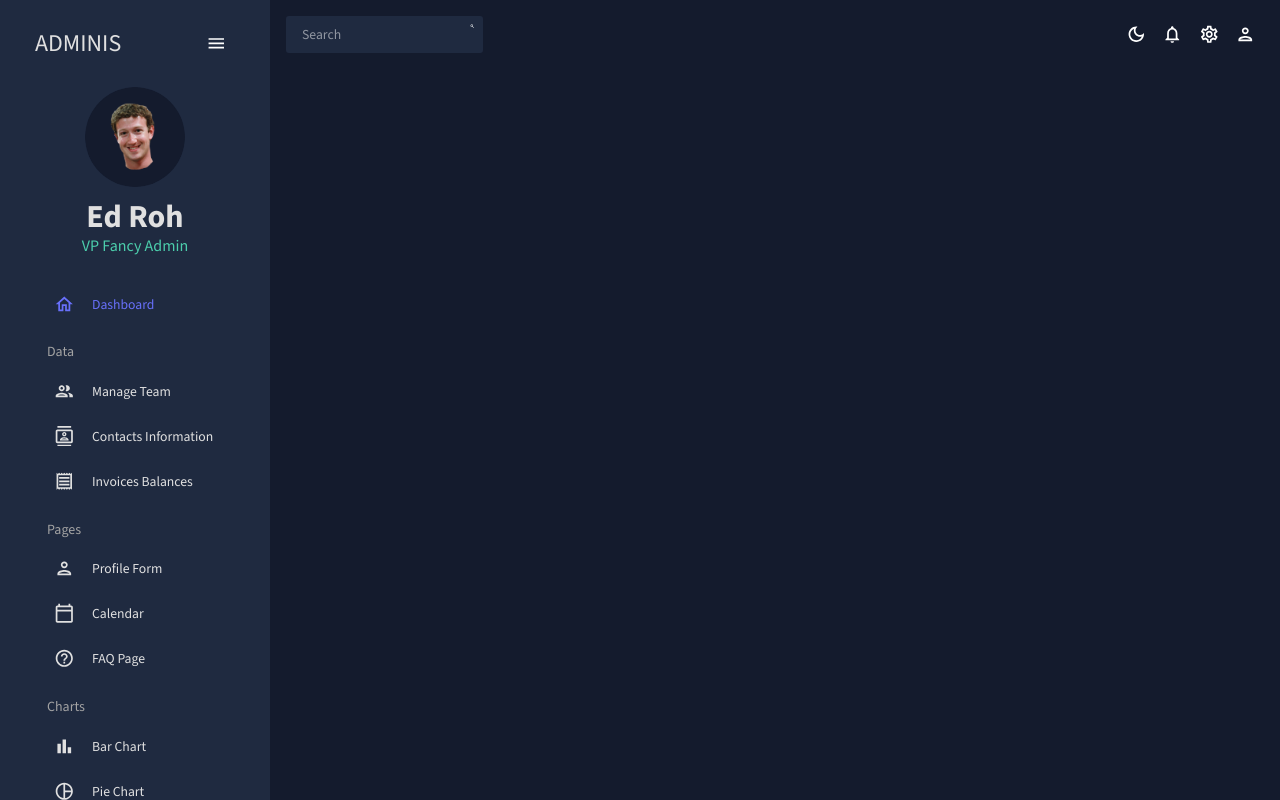
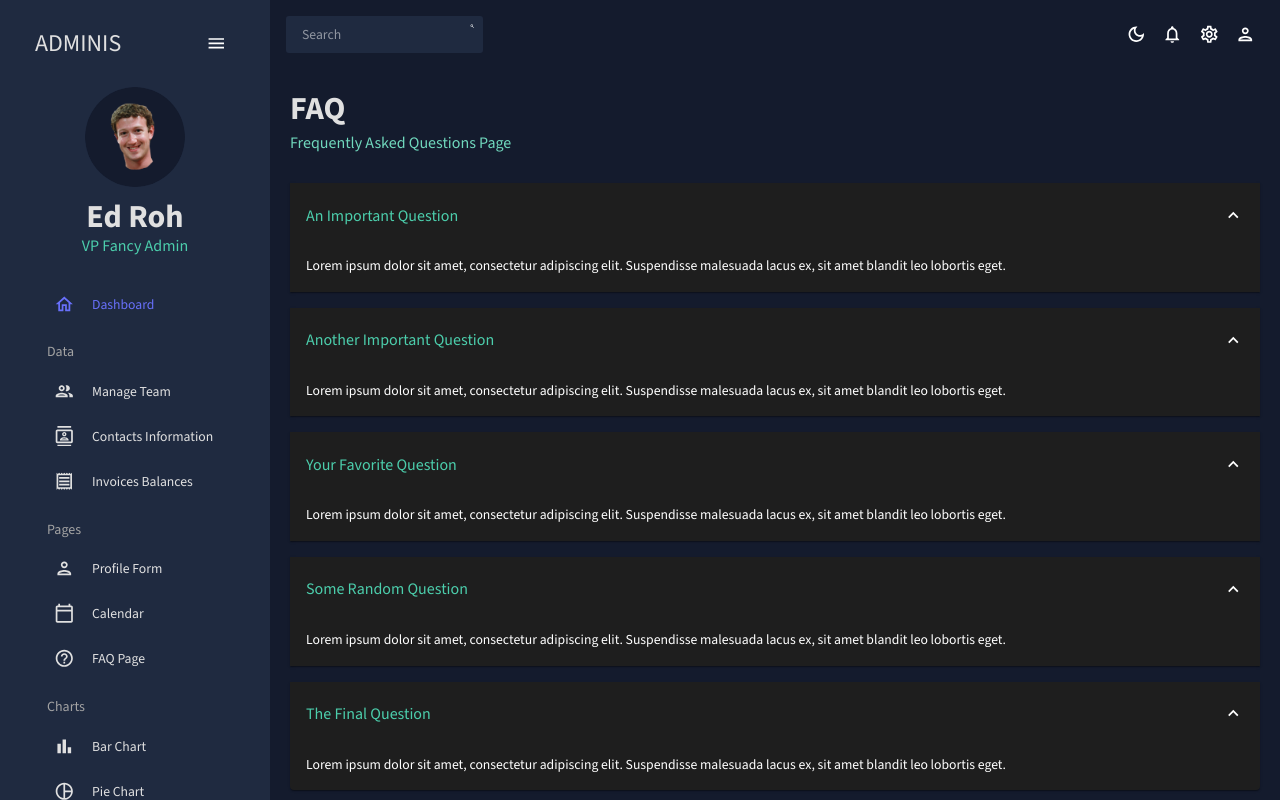
Before and after one commit to ommlet58/react, a React (Create React App) app in the folder Admin DashBoard/admin/: page /faq in a window 1280 px wide. Built offline with nearby package versions, Linux system fonts and the light colour scheme; the HTML template or start-up script is replaced by a standard one.

Commit message:
calendar and faq &

```diff
--- a/Admin DashBoard/admin/src/App.js
+++ b/Admin DashBoard/admin/src/App.js
@@ -9,10 +9,10 @@ import Contacts from "./scenes/contacts";
 import Invoices from "./scenes/invoices";
 import Form from "./scenes/form";
 import Calendar from "./scenes/calendar";
+import FAQ from "./scenes/faq";
 /*import Bar from "./scenes/bar";
 import Line from "./scenes/line";
 import Pie from "./scenes/pie";
-import FAQ from "./scenes/faq";
 import Geography from "./scenes/geography";*/
 
 function App() {
@@ -34,8 +34,9 @@ function App() {
                     <Route path="/invoices" element={<Invoices></Invoices>}></Route>
                   <Route path="/form" element={<Form></Form>}></Route>
                   <Route path="/calendar" element={<Calendar></Calendar>}></Route>
+                  <Route path="/faq" element={<FAQ></FAQ>}></Route>
                    {/* <Route path="/bar" element={<Bar></Bar>}></Route>
-                   <Route path="/pie" element={<Pie></Pie>}></Route>
+                  <Route path="/pie" element={<Pie></Pie>}></Route>
                    <Route path="/line" element={<Line></Line>}></Route>
                    <Route path="/geography" element={<Geography></Geography>}></Route>
   */}
--- a/Admin DashBoard/admin/src/scenes/calendar/index.jsx
+++ b/Admin DashBoard/admin/src/scenes/calendar/index.jsx
@@ -1,29 +1,25 @@
-
-import { formatDate } from '@fullcalendar/core';
-import FullCalendar from '@fullcalendar/react'
-import dayGridPlugin from '@fullcalendar/daygrid'
-import timeGridPlugin from '@fullcalendar/timegrid';
-import listPlugin from '@fullcalendar/list';
-import interactionPlugin from '@fullcalendar/interaction';
+import { formatDate } from "@fullcalendar/core";
+import FullCalendar from "@fullcalendar/react";
+import dayGridPlugin from "@fullcalendar/daygrid";
+import timeGridPlugin from "@fullcalendar/timegrid";
+import listPlugin from "@fullcalendar/list";
+import interactionPlugin from "@fullcalendar/interaction";
 import {
   Box,
   List,
   ListItem,
   ListItemText,
   Typography,
-    useTheme
+  useTheme,
 } from "@mui/material";
-import Header from '../../components/Header';
-import {token} from "../../theme";
-import { useState } from 'react';
-
-
-
+import Header from "../../components/Header";
+import { token } from "../../theme";
+import { useState } from "react";
 
 const Calendar = () => {
   const theme = useTheme();
   const colors = token(theme.palette.mode);
-    const [currentEvents, setCurrentEvents]=useState([]);
+  const [currentEvents, setCurrentEvents] = useState([]);
   const handleDateClick = (selected) => {
     const title = prompt("Please enter a new title for your event");
     const calendarApi = selected.view.calendar;
@@ -50,12 +46,88 @@ const Calendar = () => {
     }
   };
 
+  return (
+    <Box m="20px">
+      <Header title="Calendar" subtitle="Full Calendar Interactive Page" />
+
+      <Box display="flex" justifyContent="space-between">
+        {/* CALENDAR SIDEBAR */}
+        <Box
+          flex="1 1 20%"
+          backgroundColor={colors.primary[400]}
+          p="15px"
+          borderRadius="4px"
+        >
+          <Typography variant="h5">Events</Typography>
+          <List>
+            {currentEvents.map((event) => (
+              <ListItem
+                key={event.id}
+                sx={{
+                  backgroundColor: colors.greenAccent[500],
+                  margin: "10px 0",
+                  borderRadius: "2px",
+                }}
+              >
+                <ListItemText
+                  primary={event.title}
+                  secondary={
+                    <Typography>
+                      {formatDate(event.start, {
+                        year: "numeric",
+                        month: "short",
+                        day: "numeric",
+                      })}
+                    </Typography>
+                  }
+                />
+              </ListItem>
+            ))}
+          </List>
+        </Box>
+
+        {/* CALENDAR */}
+        <Box flex="1 1 100%" ml="15px">
+          <FullCalendar
+            height="75vh"
+            plugins={[
+              dayGridPlugin,
+              timeGridPlugin,
+              interactionPlugin,
+              listPlugin,
+            ]}
+            headerToolbar={{
+              left: "prev,next today",
+              center: "title",
+              right: "dayGridMonth,timeGridWeek,timeGridDay,listMonth",
+            }}
+            initialView="dayGridMonth"
+            editable={true}
+            selectable={true}
+            selectMirror={true}
+            dayMaxEvents={true}
+            select={handleDateClick}
+            eventClick={handleEventClick}
+            eventsSet={(events) => setCurrentEvents(events)}
+            initialEvents={[
+              {
+                id: "12315",
+                title: "All-day event",
+                date: "2022-09-14",
+              },
+              {
+                id: "5123",
+                title: "Timed event",
+                date: "2022-09-28",
+              },
+            ]}
+          />
+        </Box>
+      </Box>
+    </Box>
+  );
+};
 
 
-return(<Box>
-
-
-</Box>);
-  };
 
 export default Calendar;
--- /dev/null
+++ b/Admin DashBoard/admin/src/scenes/faq/index.jsx
@@ -0,0 +1,86 @@
+import { Box, useTheme } from "@mui/material";
+import Header from "../../components/Header";
+import Accordion from "@mui/material/Accordion";
+import AccordionSummary from "@mui/material/AccordionSummary";
+import AccordionDetails from "@mui/material/AccordionDetails";
+import Typography from "@mui/material/Typography";
+import ExpandMoreIcon from "@mui/icons-material/ExpandMore";
+import { token } from "../../theme";
+
+const FAQ = () => {
+  const theme = useTheme();
+  const colors = token(theme.palette.mode);
+  return (
+    <Box m="20px">
+      <Header title="FAQ" subtitle="Frequently Asked Questions Page" />
+
+      <Accordion defaultExpanded>
+        <AccordionSummary expandIcon={<ExpandMoreIcon />}>
+          <Typography color={colors.greenAccent[500]} variant="h5">
+            An Important Question
+          </Typography>
+        </AccordionSummary>
+        <AccordionDetails>
+          <Typography>
+            Lorem ipsum dolor sit amet, consectetur adipiscing elit. Suspendisse
+            malesuada lacus ex, sit amet blandit leo lobortis eget.
+          </Typography>
+        </AccordionDetails>
+      </Accordion>
+      <Accordion defaultExpanded>
+        <AccordionSummary expandIcon={<ExpandMoreIcon />}>
+          <Typography color={colors.greenAccent[500]} variant="h5">
+            Another Important Question
+          </Typography>
+        </AccordionSummary>
+        <AccordionDetails>
+          <Typography>
+            Lorem ipsum dolor sit amet, consectetur adipiscing elit. Suspendisse
+            malesuada lacus ex, sit amet blandit leo lobortis eget.
+          </Typography>
+        </AccordionDetails>
+      </Accordion>
+      <Accordion defaultExpanded>
+        <AccordionSummary expandIcon={<ExpandMoreIcon />}>
+          <Typography color={colors.greenAccent[500]} variant="h5">
+            Your Favorite Question
+          </Typography>
+        </AccordionSummary>
+        <AccordionDetails>
+          <Typography>
+            Lorem ipsum dolor sit amet, consectetur adipiscing elit. Suspendisse
+            malesuada lacus ex, sit amet blandit leo lobortis eget.
+          </Typography>
+        </AccordionDetails>
+      </Accordion>
+      <Accordion defaultExpanded>
+        <AccordionSummary expandIcon={<ExpandMoreIcon />}>
+          <Typography color={colors.greenAccent[500]} variant="h5">
+            Some Random Question
+          </Typography>
+        </AccordionSummary>
+        <AccordionDetails>
+          <Typography>
+            Lorem ipsum dolor sit amet, consectetur adipiscing elit. Suspendisse
+            malesuada lacus ex, sit amet blandit leo lobortis eget.
+          </Typography>
+        </AccordionDetails>
+      </Accordion>
+      <Accordion defaultExpanded>
+        <AccordionSummary expandIcon={<ExpandMoreIcon />}>
+          <Typography color={colors.greenAccent[500]} variant="h5">
+            The Final Question
+          </Typography>
+        </AccordionSummary>
+        <AccordionDetails>
+          <Typography>
+            Lorem ipsum dolor sit amet, consectetur adipiscing elit. Suspendisse
+            malesuada lacus ex, sit amet blandit leo lobortis eget.
+          </Typography>
+        </AccordionDetails>
+      </Accordion>
+    </Box>
+  );
+};
+
+export default FAQ;
```
Also changed, not shown: Admin DashBoard/admin/src/components/BarChart.jsx (added). Lines whose indentation alone changed are shown as unchanged.
